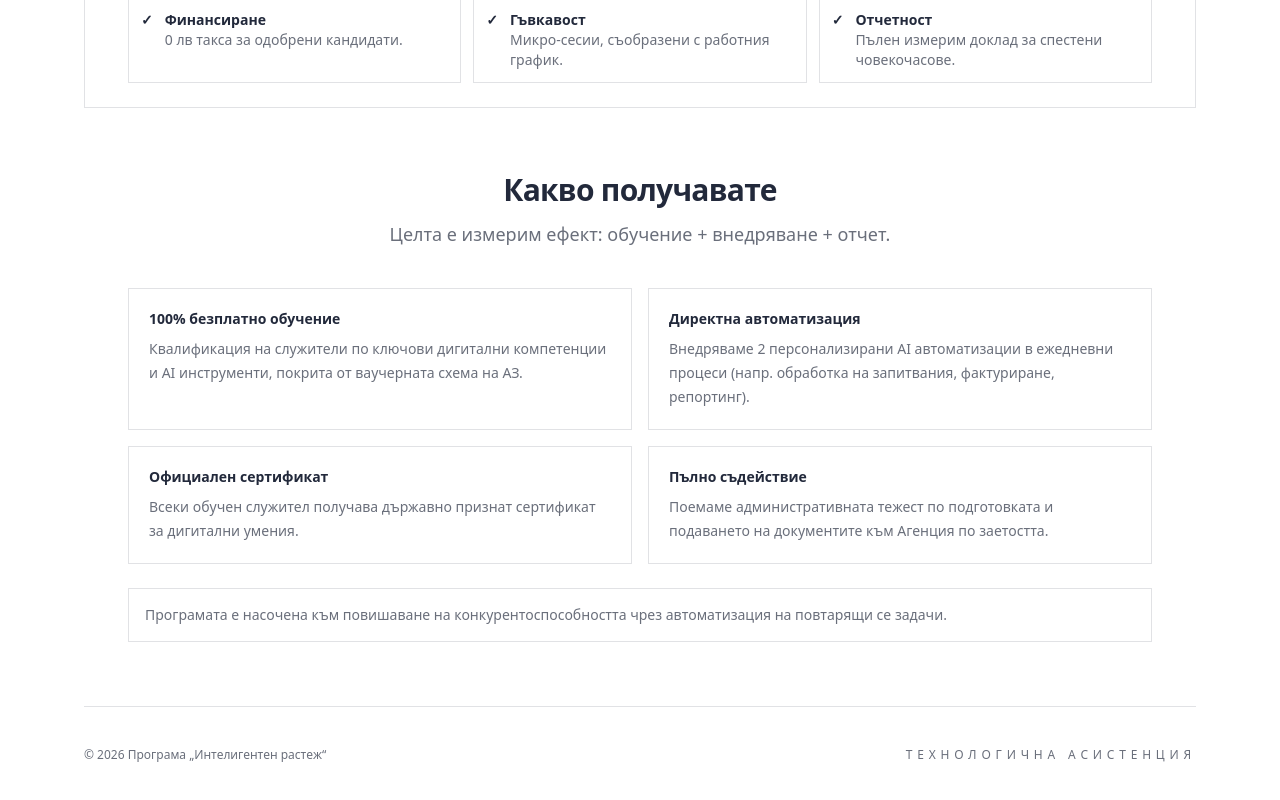
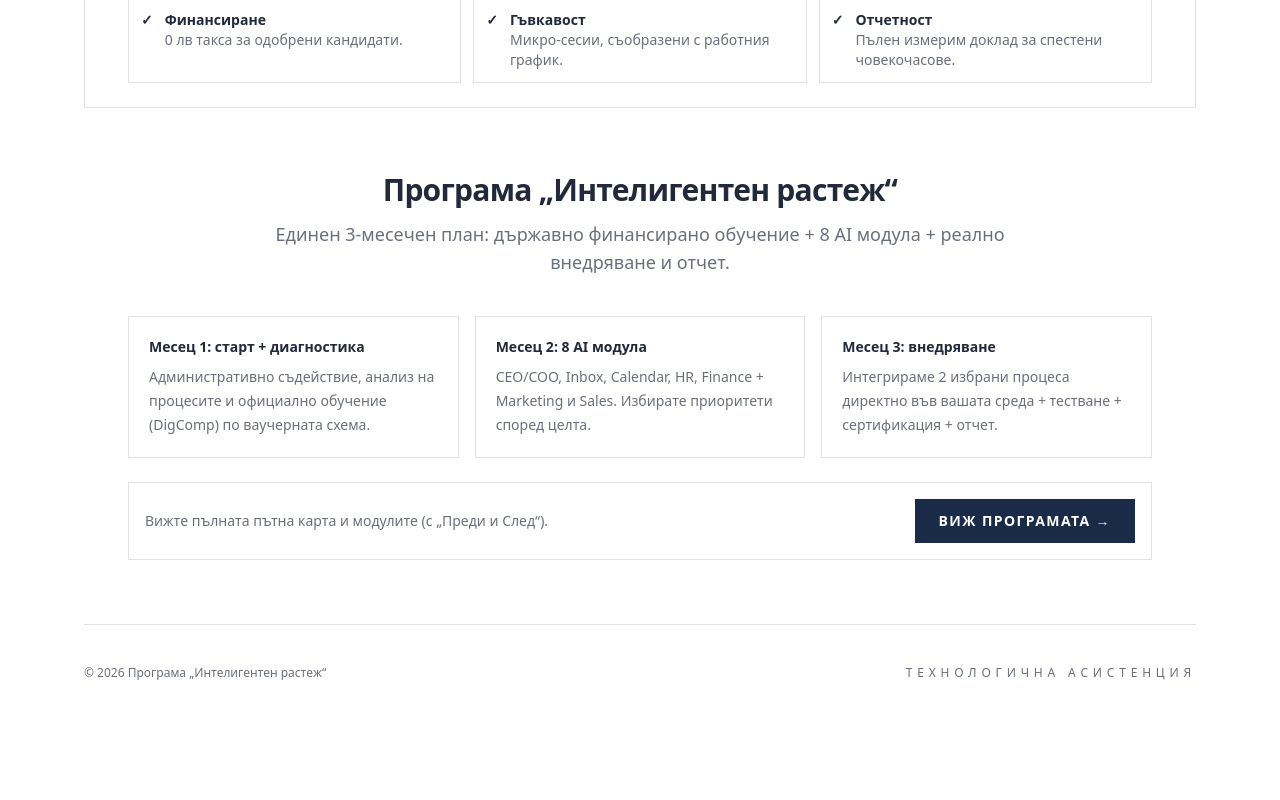
Before and after one commit to simeon619619619619-create/startwithai, a Next.js app: page / in a window 1280 px wide. Shown: the part 434-1234 px from the top of the page. Built offline with nearby package versions, Linux system fonts and the light colour scheme.

Commit message:
Home: add Program teaser section linking to /program

```diff
--- a/src/app/page.tsx
+++ b/src/app/page.tsx
@@ -1,5 +1,6 @@
 "use client";
 
+import Link from "next/link";
 import SiteHeader from "@/components/SiteHeader";
 
 function SectionTitle({ title, subtitle }: { title: string; subtitle?: string }) {
@@ -71,34 +72,38 @@ export default function HomePage() {
           </div>
         </section>
 
-        {/* Program */}
+        {/* Program teaser */}
         <section className="mt-16" id="program">
           <SectionTitle
-            title="Какво получавате"
-            subtitle="Целта е измерим ефект: обучение + внедряване + отчет."
+            title="Програма „Интелигентен растеж“"
+            subtitle="Единен 3-месечен план: държавно финансирано обучение + 8 AI модула + реално внедряване и отчет."
           />
 
-          <div className="mx-auto mt-10 grid max-w-5xl grid-cols-1 gap-4 md:grid-cols-2">
+          <div className="mx-auto mt-10 grid max-w-5xl grid-cols-1 gap-4 md:grid-cols-3">
             <Card
-              title="100% безплатно обучение"
-              desc="Квалификация на служители по ключови дигитални компетенции и AI инструменти, покрита от ваучерната схема на АЗ."
+              title="Месец 1: старт + диагностика"
+              desc="Административно съдействие, анализ на процесите и официално обучение (DigComp) по ваучерната схема."
             />
             <Card
-              title="Директна автоматизация"
-              desc="Внедряваме 2 персонализирани AI автоматизации в ежедневни процеси (напр. обработка на запитвания, фактуриране, репортинг)."
+              title="Месец 2: 8 AI модула"
+              desc="CEO/COO, Inbox, Calendar, HR, Finance + Marketing и Sales. Избирате приоритети според целта."
             />
             <Card
-              title="Официален сертификат"
-              desc="Всеки обучен служител получава държавно признат сертификат за дигитални умения."
-            />
-            <Card
-              title="Пълно съдействие"
-              desc="Поемаме административната тежест по подготовката и подаването на документите към Агенция по заетостта."
+              title="Месец 3: внедряване"
+              desc="Интегрираме 2 избрани процеса директно във вашата среда + тестване + сертификация + отчет."
             />
           </div>
 
-          <div className="mx-auto mt-6 max-w-5xl border border-[color:var(--stroke)] bg-white p-4 text-sm text-[color:var(--muted)]">
-            Програмата е насочена към повишаване на конкурентоспособността чрез автоматизация на повтарящи се задачи.
+          <div className="mx-auto mt-6 flex max-w-5xl flex-col items-center justify-between gap-4 border border-[color:var(--stroke)] bg-white p-4 md:flex-row">
+            <div className="text-sm text-[color:var(--muted)]">
+              Вижте пълната пътна карта и модулите (с „Преди и След“).
+            </div>
+            <Link
+              href="/program"
+              className="bg-[color:var(--accent)] px-6 py-3 text-sm font-bold uppercase tracking-widest text-white"
+            >
+              ВИЖ ПРОГРАМАТА →
+            </Link>
           </div>
         </section>
 
```
